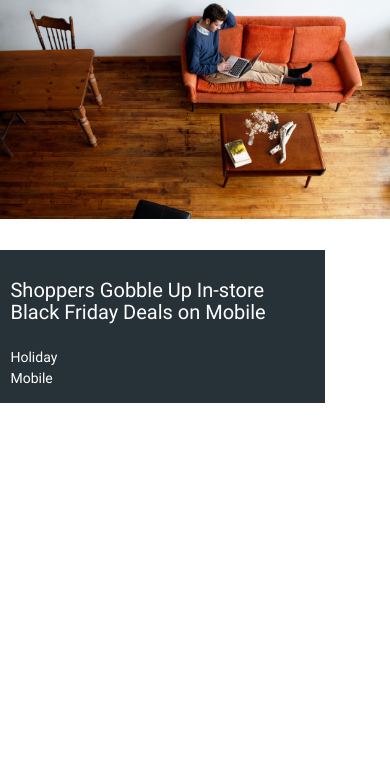
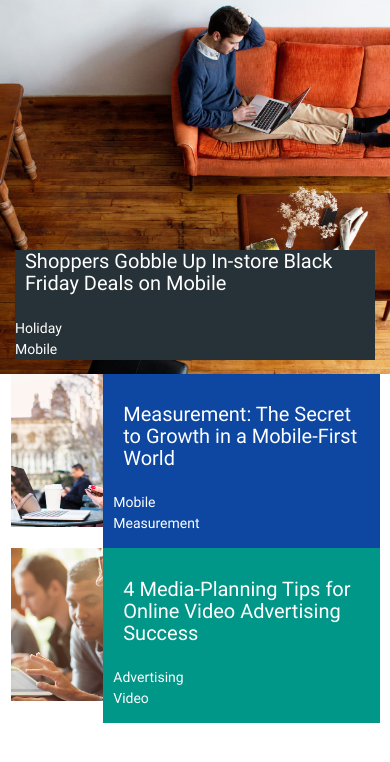
Before and after one commit to quinnschwartz/google, a plain HTML site: page index.html in a window 390 px wide. Drawn offline with nearby package versions, Linux system fonts and the light colour scheme.

Commit message:
add two more images/ text boxes to the pages using rows and columns to make it responsive for medium and small screen sizes.

```diff
--- a/css/styles.css
+++ b/css/styles.css
@@ -1,21 +1,103 @@
-body {
-  background-image: url(../img/shopping.jpg);
-  background-size: 100%;
+
+
+.img1 {
+  background-image: url(../img/img1.jpg);
+  height: 100%;
+  width: 100%;
+  background-size: cover;
   background-repeat: no-repeat;
+  background-position: center center;
+  display: block;
+  overflow: hidden;
 }
 
-.shoppers {
+.img3 {
+  background-image: url(../img/img3.jpg);
+  height: 153px;
+  width: 100px;
+  background-size: cover;
+  background-repeat: no-repeat;
+  background-position: center center;
+  display: block;
+  overflow: hidden;
+}
+
+.img2 {
+  background-image: url(../img/img2.jpg);
+  height: 153px;
+  width: 100px;
+  background-size: cover;
+  background-repeat: no-repeat;
+  background-position: center center;
+  display: block;
+  overflow: hidden;
+}
+
+
+.box1 {
   color: white;
   background-color: #263238;
   margin-top: 250px;
-  width: 20px;
+  margin-left: 15px;
+  margin-right: 15px;
+  /*position: relative;*/
+  /*height: 100%;*/
 }
-
 
 h1 {
   font-size: 20px;
+  padding-left: 10px;
+  padding-right: 10px;
 }
 
 li a {
   color: white;
 }
+
+.color1 {
+  background-color: #0d47a1;
+  color: white;
+}
+
+.color2 {
+  background-color: #009688;
+  color: white;
+}
+
+.row {
+  margin: 0;
+  width: 100%;
+}
+
+.box2 {
+  padding: -10.5px;
+}
+
+.row .col {
+  padding: -0.75rem;
+}
+
+@media (min-width: 600px) {
+  .box1 {
+    color: white;
+    background-color: #263238;
+    margin-top: 200px;
+    margin-left: 30px;
+    height: 250px;
+    margin-bottom: 30px;
+    width: 300px;
+    padding: 30px;
+    /*position: relative;*/
+    /*height: 100%;*/
+  }
+
+  h1 {
+    font-size: 25px;
+    padding: 0;
+    margin: 0;
+  }
+}
+
+/*.col {
+  padding: 0;
+}*/
--- a/index.html
+++ b/index.html
@@ -8,8 +8,8 @@
       <title>Think with Google</title>
     </head>
     <body>
-      <div class="row">
-        <div class="col s10 shoppers">
+        <div class="img1">
+          <div class="box1">
             <h1>Shoppers Gobble Up In-store Black Friday Deals on Mobile</h1>
             <ul>
               <li><a href="#">Holiday</a></li>
@@ -18,6 +18,40 @@
             <p class="hide-on-small-only">Store foot traffic surged on Black Friday</p>
           </div>
         </div>
+
+          <div class="row">
+
+            <div class="col s12 m6 box2">
+              <div class="row">
+                <div class="col s3 m12 img2">
+                  <!-- <img src="img/img2.jpg" alt="woman using devices"> -->
+                </div>
+                <div class="col s9 m12 color1">
+                  <h1>Measurement: The Secret to Growth in a Mobile-First World</h1>
+                  <ul>
+                    <li><a href="#">Mobile</a></li>
+                    <li><a href="#">Measurement</a></li>
+                  </ul>
+                </div>
+              </div>
+            </div>
+
+              <div class="col s12 m6 box3">
+                <div class="row">
+                  <div class="col s3 m12 img3">
+                    <!-- <img src="img/img3.jpg" alt="man and woman in front of screen"> -->
+                  </div>
+                <div class="col s9 m12 color2">
+                  <h1>4 Media-Planning Tips for Online Video Advertising Success</h1>
+                  <ul>
+                    <li><a href="#">Advertising</a></li>
+                    <li><a href="#">Video</a></li>
+                  </ul>
+                </div>
+              </div>
+            </div>
+          </div>
+
       <!--Import jQuery before materialize.js-->
       <script type="text/javascript" src="https://code.jquery.com/jquery-2.1.1.min.js"></script>
       <script type="text/javascript" src="js/materialize.js"></script>
```
Also changed, not shown: img/img1.jpg (renamed from img/shopping.jpg), img/img2.jpg (renamed from img/measurement.jpg), img/img3.jpg (renamed from img/planning.jpg). Lines whose indentation alone changed are shown as unchanged.
